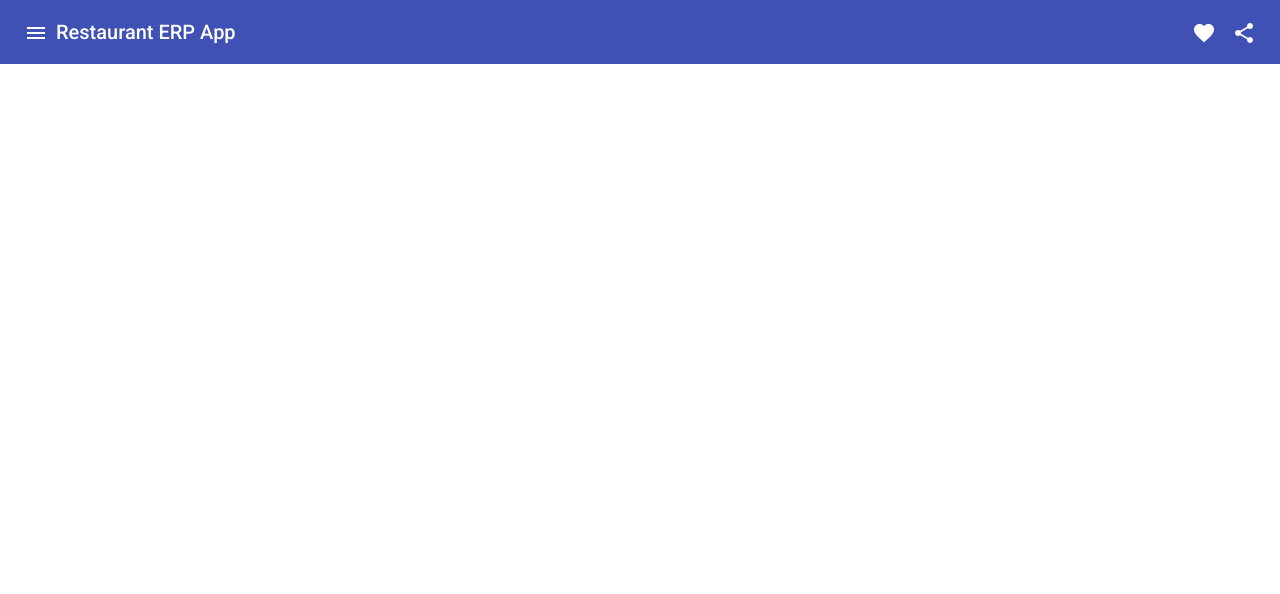
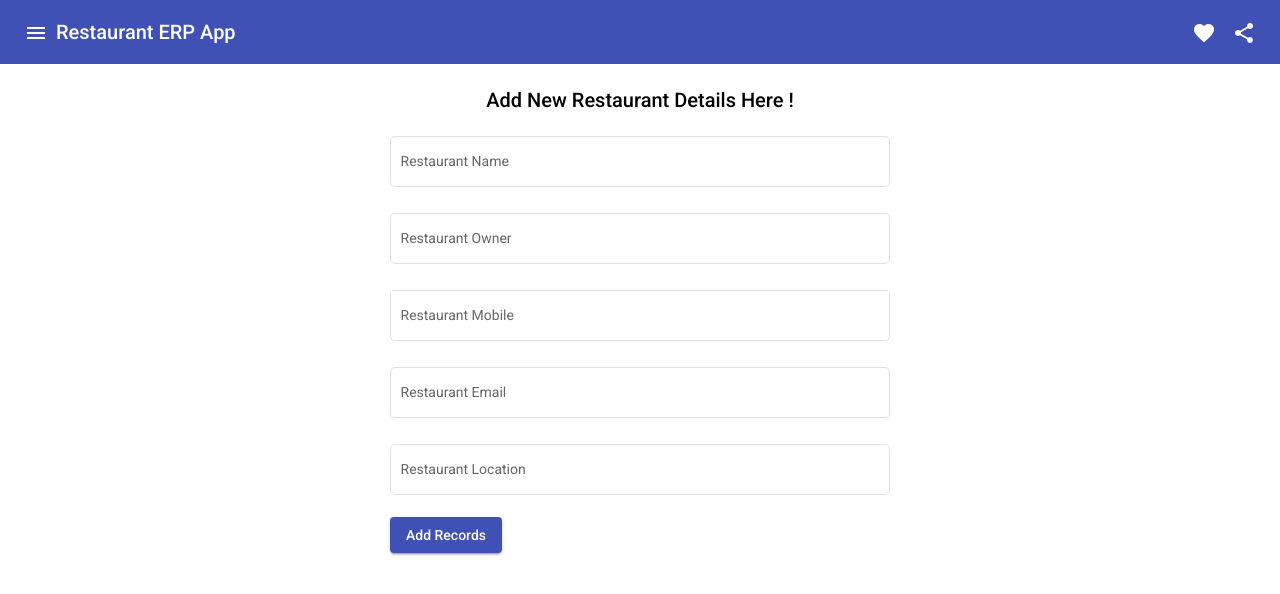
Before and after one commit to cyrisa02/angular_restaurant, an Angular app: page /add-restaurant in a window 1280 px wide. Before the commit this address led to /. Shown: the top 594 px of the page. Built offline with nearby package versions, Linux system fonts and the light colour scheme.

Commit message:
Form to add a new restaurant

```diff
--- /dev/null
+++ b/src/app/add-restaurant/add-restaurant.component.css
@@ -0,0 +1,7 @@
+.form-elements{
+    width: 500px;
+}
+
+.allRestaurant {
+    padding: 20px;
+}
--- /dev/null
+++ b/src/app/add-restaurant/add-restaurant.component.html
@@ -0,0 +1,44 @@
+<div class="container allRestaurant">
+
+<div>
+<h2 style="text-align: center;">Add New Restaurant Details Here ! </h2>
+	<div>
+		<mat-form-field appearance="outline" class="form-elements">
+    		<mat-label>Restaurant Name</mat-label>
+    		<input matInput placeholder="Restaurant Name">
+  		</mat-form-field>
+  	</div>
+ 	<div>
+  		<mat-form-field appearance="outline" class="form-elements">
+    		<mat-label>Restaurant Owner</mat-label>
+    		<input matInput placeholder="Name of Owner">
+  		</mat-form-field>
+	</div>
+
+	<div>
+		<mat-form-field appearance="outline" class="form-elements">
+   		<mat-label>Restaurant Mobile</mat-label>
+    		<input matInput placeholder="mobile No">
+  		</mat-form-field>
+	</div>
+
+	<div>
+		<mat-form-field appearance="outline" class="form-elements">
+    		<mat-label>Restaurant Email</mat-label>
+    		<input matInput placeholder="Resaturant Email Id">
+  		</mat-form-field>
+	</div>
+
+	<div>
+		<mat-form-field appearance="outline" class="form-elements">
+    		<mat-label>Restaurant Location</mat-label>
+    		<input matInput placeholder="Location">
+  		</mat-form-field>
+	</div>
+	<div>
+		<button mat-raised-button color="primary" tyoe="button">Add Records</button>
+	</div>
+
+	</div>
+
+</div>
--- /dev/null
+++ b/src/app/add-restaurant/add-restaurant.component.ts
@@ -0,0 +1,15 @@
+import { Component, OnInit } from '@angular/core';
+
+@Component({
+  selector: 'app-add-restaurant',
+  templateUrl: './add-restaurant.component.html',
+  styleUrls: ['./add-restaurant.component.css']
+})
+export class AddRestaurantComponent implements OnInit {
+
+  constructor() { }
+
+  ngOnInit(): void {
+  }
+
+}
--- a/src/app/app-routing.module.ts
+++ b/src/app/app-routing.module.ts
@@ -1,9 +1,12 @@
 import { NgModule } from '@angular/core';
 import { RouterModule, Routes } from '@angular/router';
+import { AddRestaurantComponent } from './add-restaurant/add-restaurant.component';
 import { DashboardComponent } from './dashboard/dashboard.component';
 
 const routes: Routes = [
-  { path: '', component: DashboardComponent }
+  { path: '', component: DashboardComponent },
+  { path: 'add-restaurant', component: AddRestaurantComponent },
+
 ];
 
 @NgModule({
--- a/src/app/dashboard/dashboard.component.html
+++ b/src/app/dashboard/dashboard.component.html
@@ -1,3 +1,8 @@
+<div class="container allRestaurant">
+<a mat-raised-button color="primary" routerLink="/add-restaurant">+ Add Restaurant</a>
+</div>
+
+
 <div class="container allRestaurant">
 <table mat-table [dataSource]="allRestaurants" class="mat-elevation-z8">
 
--- a/src/app/restaurant.service.ts
+++ b/src/app/restaurant.service.ts
@@ -16,4 +16,11 @@ export class RestaurantService {
     return this.http.get<Restaurant[]>("http://localhost:3000/Restaurants");
   }
 
+  //Add records
+
+  create(payload: Restaurant): Observable<Restaurant> {
+    return this.http.post<Restaurant>("http://localhost:3000/Restaurants", payload);
+
+  }
+
 }
```
Also changed, not shown: src/app/app.module.ts (+8 -2 lines), readme.txt.
